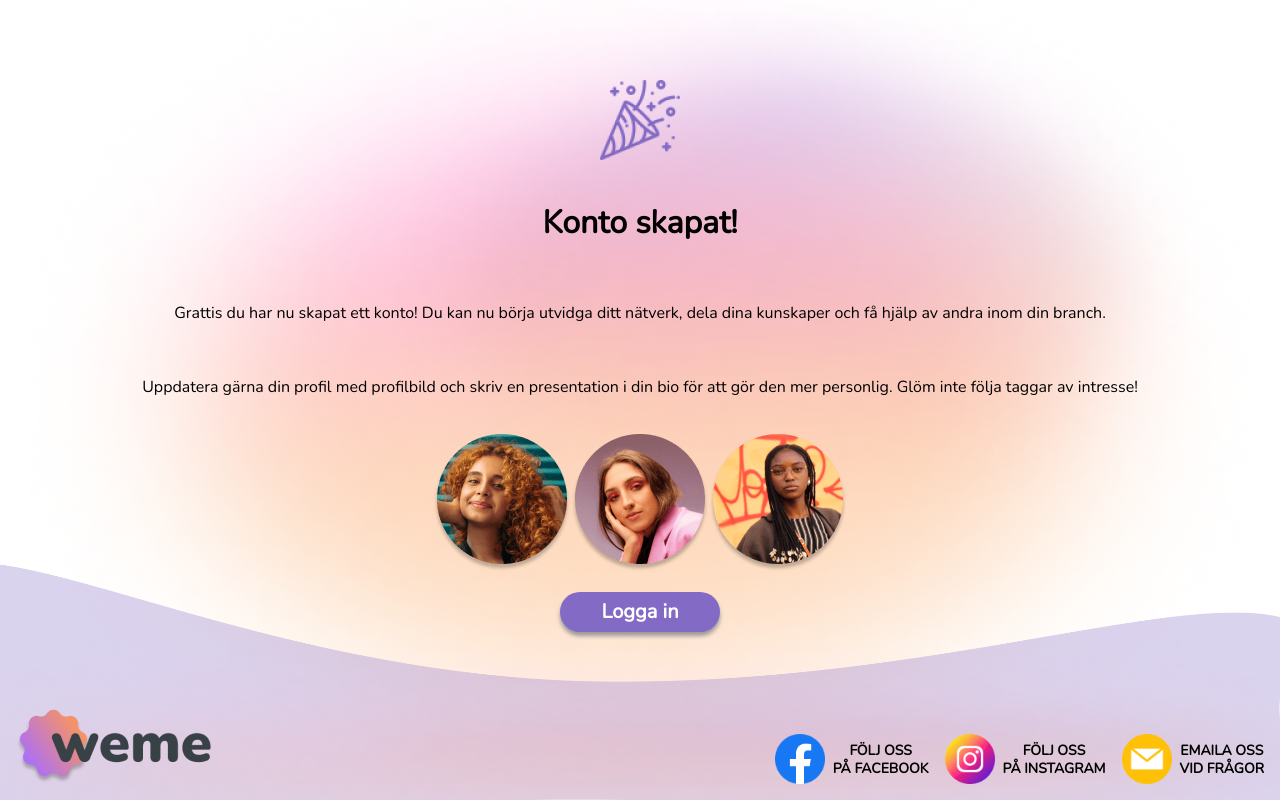
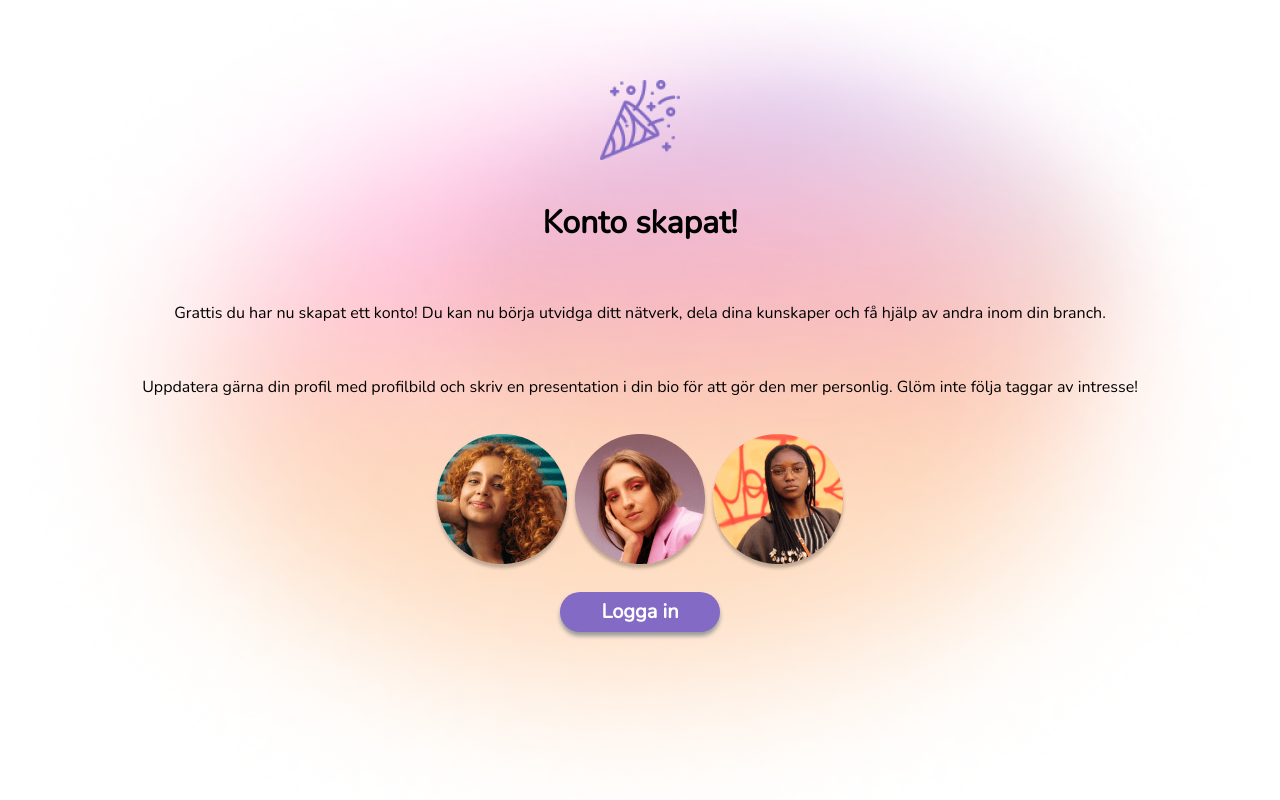
Before and after one commit to ninaodelius/Fem, a Next.js app: page /auth/account-created in a window 1280 px wide. Built offline with nearby package versions, Linux system fonts and the light colour scheme.

Commit message:
small css fixes

```diff
--- a/pages/auth/account-created.jsx
+++ b/pages/auth/account-created.jsx
@@ -16,7 +16,7 @@ export default function AccountCreated(){
             <img src={'/images/Woman3.png'}/>
             </div>
             <Button><Link href='/auth/sign-in' passHref>Logga in</Link></Button>
-            <Footer/>
+
         </div>
         </div>
     )
--- a/styles/auth/accountcreated.module.css
+++ b/styles/auth/accountcreated.module.css
@@ -6,7 +6,6 @@
     top:60%;
     transform: translateY(-50%);
   }
-
   .loginform {
       padding-top: 10vh;
       display: flex;
@@ -20,6 +19,7 @@
         background-size: cover;
         flex-direction: column;
         align-items: center;
+        padding-bottom: 150px;
       }
       .form p{
         font-weight: 700;
```
Also changed, not shown: styles/components/signupone.module.css (+5 -2 lines).
